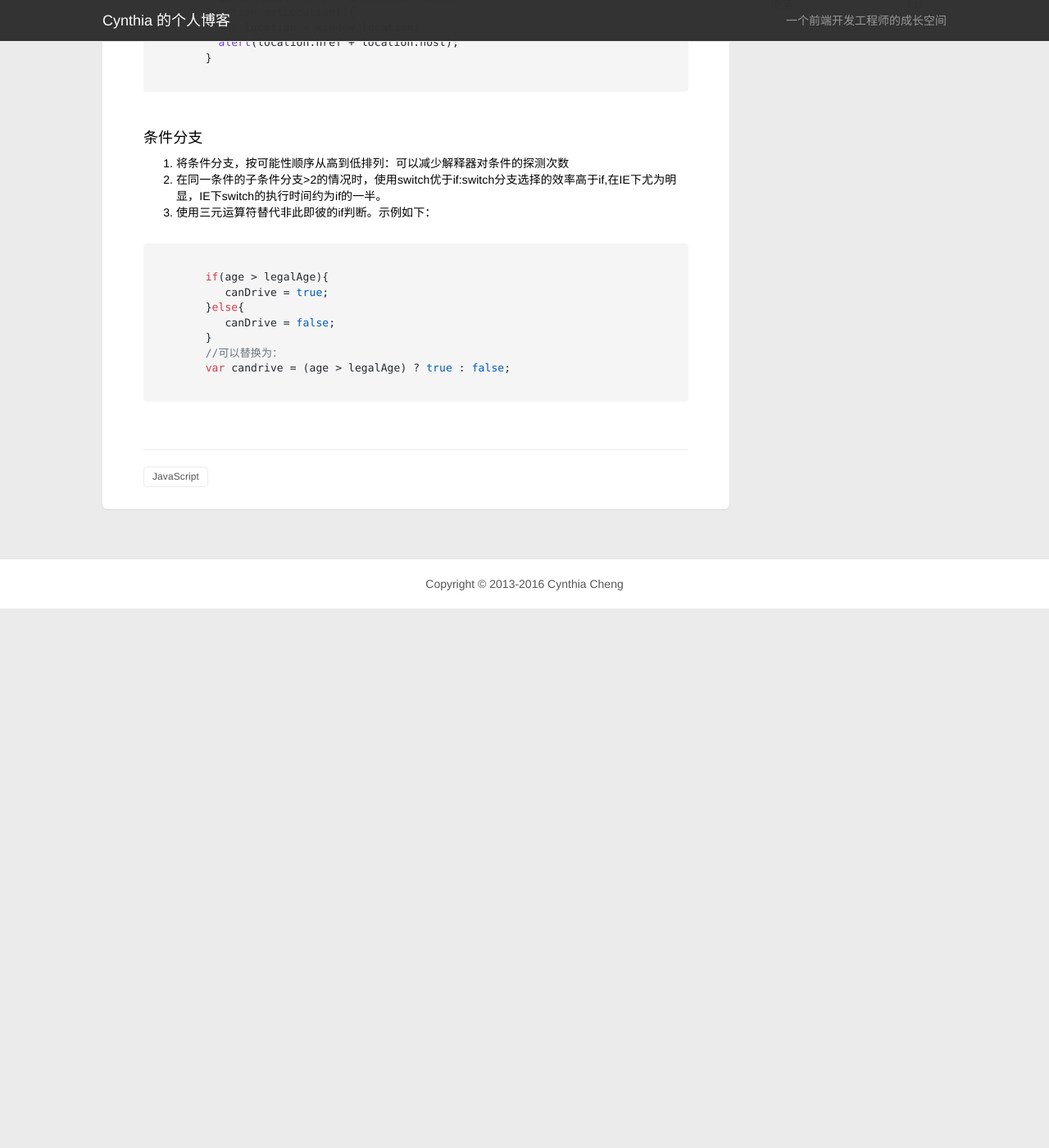
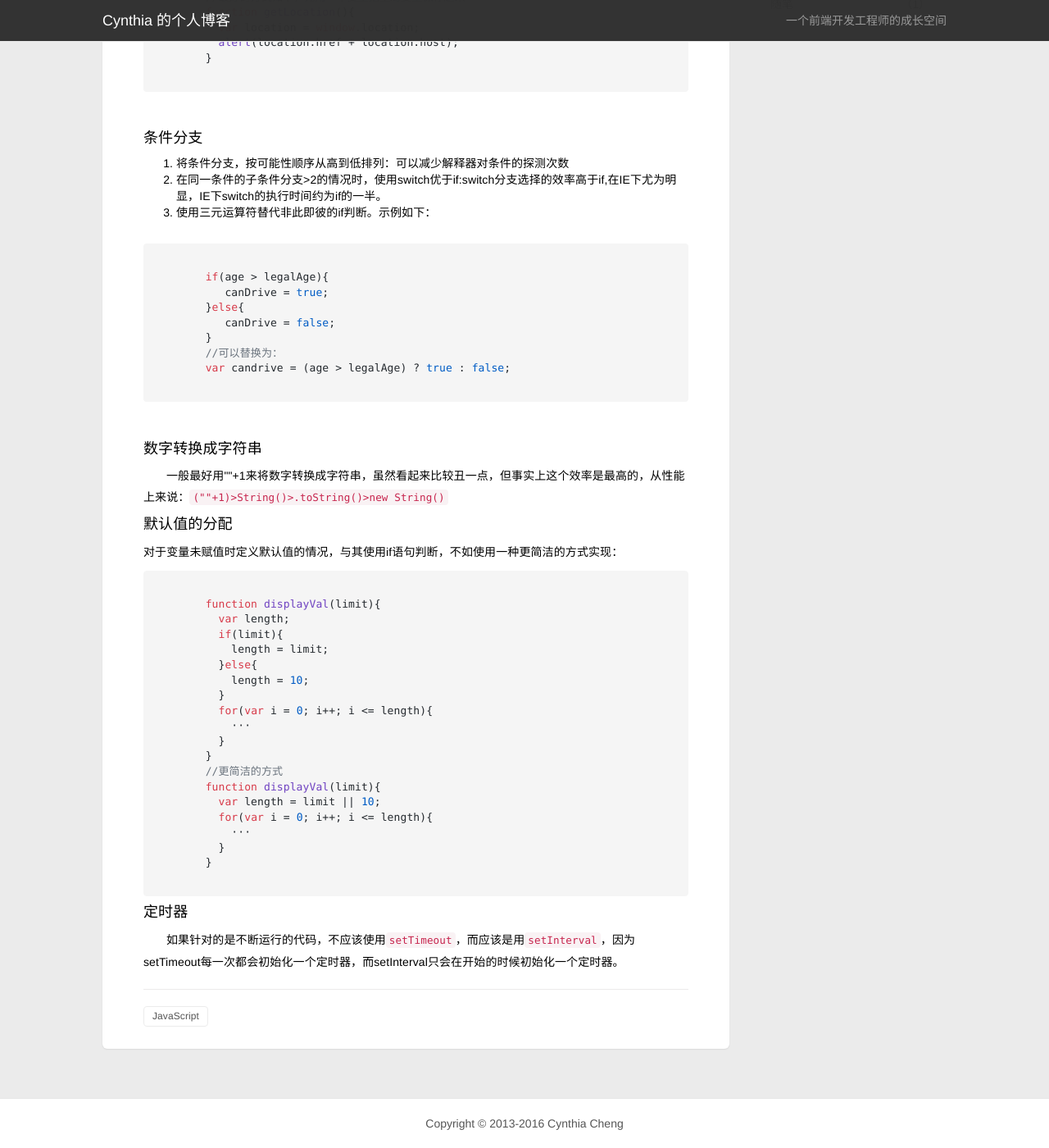
Before and after one commit to ChengYiFan/Blog, a Jekyll site: the page built from _posts/2015-05-06-JavaScript-performance-optimization-summary.html, in a window 1280 px wide and 1400 px high, scrolled down 490 px. Shown: the whole window at 82% size. Built offline with Jekyll 4.4.1, drawn with Linux system fonts in a browser that asks for light colours; nearby versions of some CDN libraries; Markdown is read by kramdown in place of the engine named in the settings; before the commit the page ends 1232 px from its top, so only the background shows below that.

Commit message:
updat_posts

```diff
--- a/_posts/2015-05-06-JavaScript-performance-optimization-summary.html
+++ b/_posts/2015-05-06-JavaScript-performance-optimization-summary.html
@@ -15,7 +15,7 @@ excerpt: JavaScript的性能问题是需要被格外关注的，这就需要我
 	<h4>减少全局查找</h4>
 	<p>&nbsp;&nbsp;&nbsp;&nbsp;&nbsp;&nbsp;&nbsp;在一个函数中会用到全局对象存储为局部变量来减少全局查找，因为访问局部变量的速度要比访问全局变量的速度更快些。</p>
 	<pre>
-	<code class="javascript">
+	<code class="JavaScript">
 	//获取当前页面地址和主机域名
 	function getLocation(){
 	  alert(window.location.href + window.location.host);
@@ -34,7 +34,7 @@ excerpt: JavaScript的性能问题是需要被格外关注的，这就需要我
 		<li>使用三元运算符替代非此即彼的if判断。示例如下：</li>
 	</ol>
 	<pre>
-	<code>
+	<code class="JavaScript">
 	if(age > legalAge){
 	   canDrive = true;
 	}else{
@@ -44,6 +44,33 @@ excerpt: JavaScript的性能问题是需要被格外关注的，这就需要我
 	var candrive = (age > legalAge) ? true : false;
 	</code>
 	</pre>
+	<h4>数字转换成字符串</h4>
+	<p>&nbsp;&nbsp;&nbsp;&nbsp;&nbsp;&nbsp;&nbsp;一般最好用""+1来将数字转换成字符串，虽然看起来比较丑一点，但事实上这个效率是最高的，从性能上来说：<code>(""+1)&gt;String()&gt;.toString()&gt;new String()</code></p>
+	<h4>默认值的分配</h4>
+	<p>对于变量未赋值时定义默认值的情况，与其使用if语句判断，不如使用一种更简洁的方式实现：</p>
+	<pre><code>
+	function displayVal(limit){
+	  var length;
+	  if(limit){
+	    length = limit;
+	  }else{
+	    length = 10;
+	  }
+	  for(var i = 0; i++; i <= length){
+	    ···
+	  }
+	}
+	//更简洁的方式
+	function displayVal(limit){
+	  var length = limit || 10;
+	  for(var i = 0; i++; i <= length){
+	    ···
+	  }
+	}
+	</code></pre>
+	<h4>定时器</h4>
+	<p>&nbsp;&nbsp;&nbsp;&nbsp;&nbsp;&nbsp;&nbsp;如果针对的是不断运行的代码，不应该使用<code>setTimeout</code>，而应该是用<code>setInterval</code>，因为setTimeout每一次都会初始化一个定时器，而setInterval只会在开始的时候初始化一个定时器。</p>
+
 </article>
 <div class="line"></div>
 <div class="tag-list">
```
